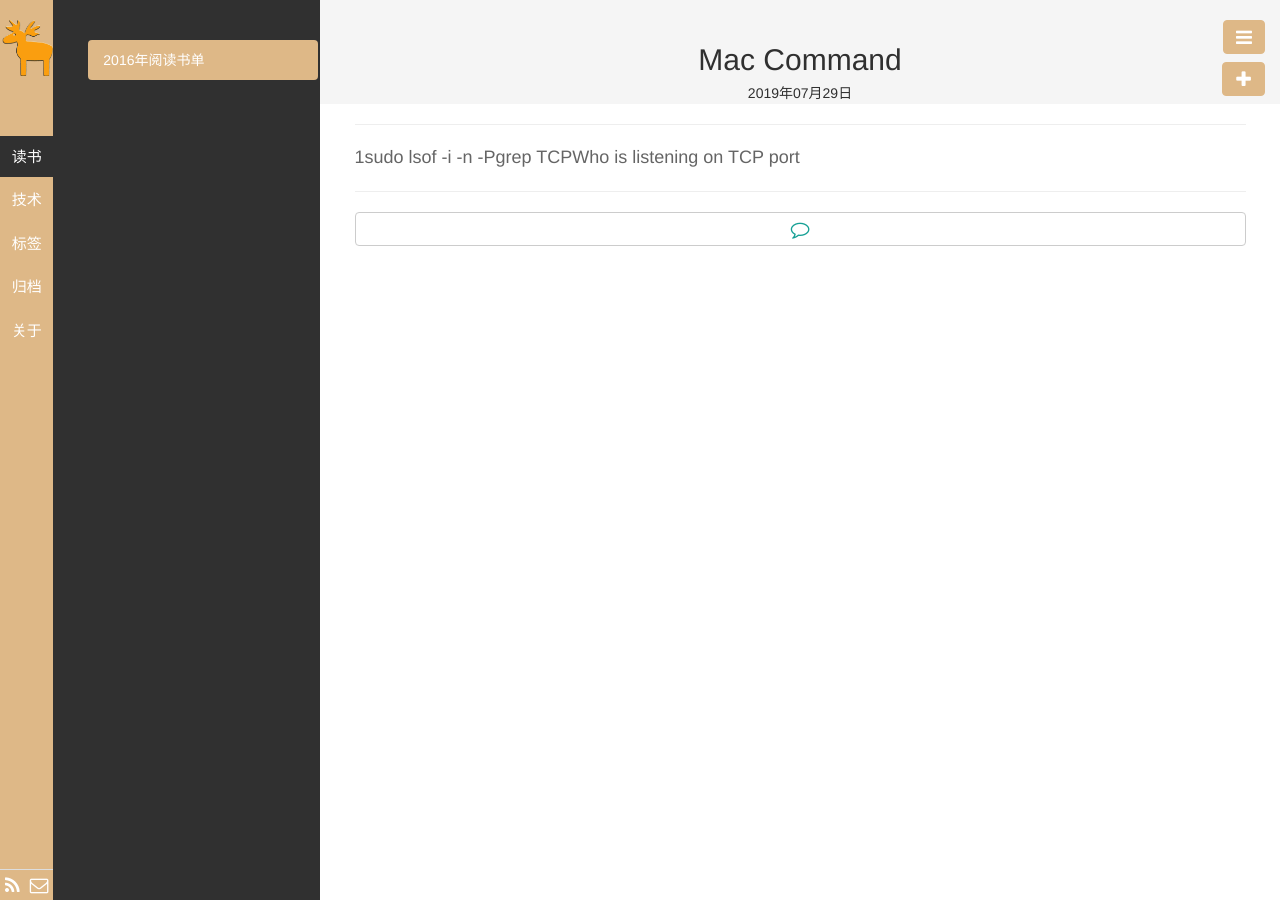
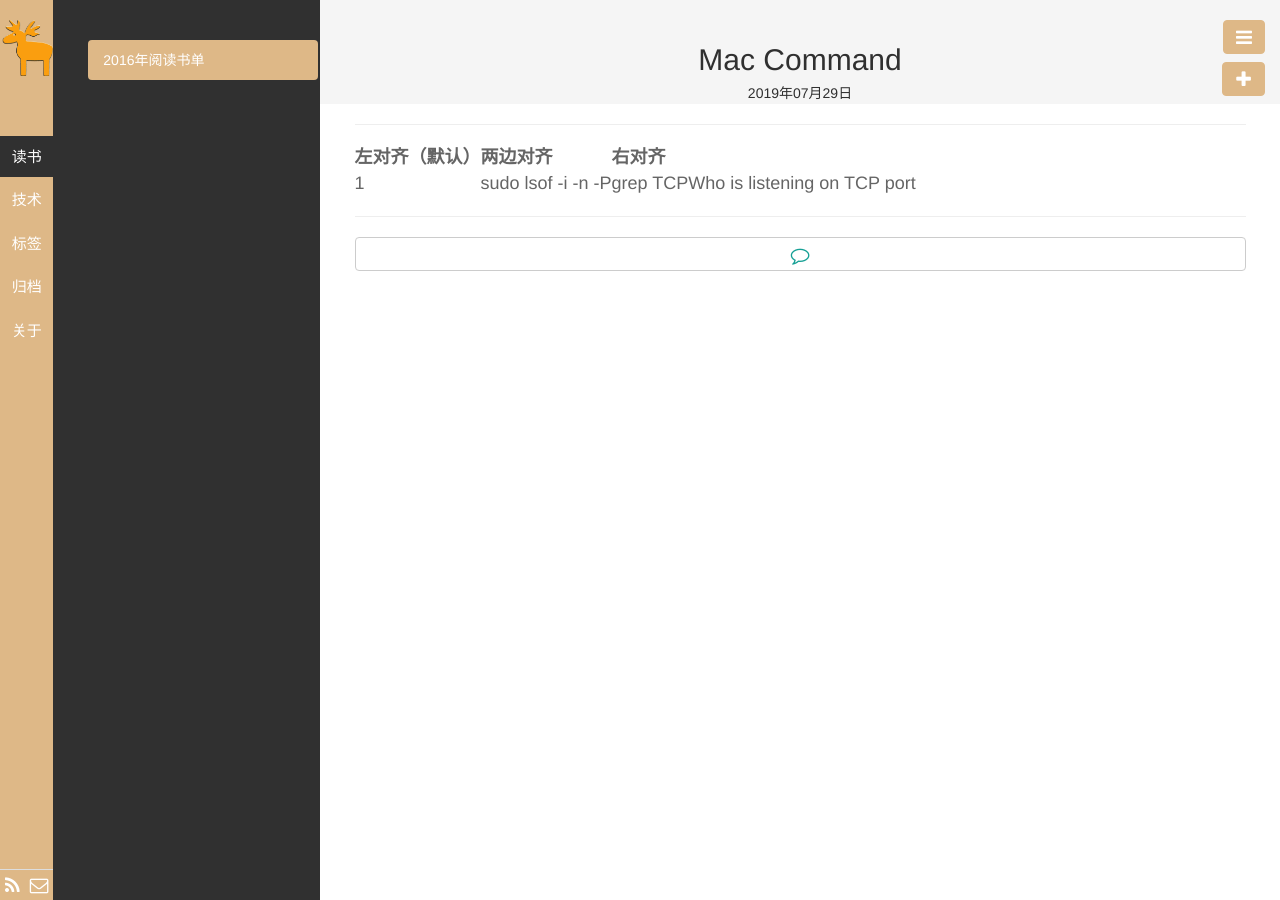
Before and after one commit to qhdwhy184/qhdwhy184.github.io, a Jekyll site: the page built from _posts/技术/2019-07-29-Mac Command.md, in a window 1280 px wide. Built offline with Jekyll 4.4.1, drawn with Linux system fonts in a browser that asks for light colours.

Commit message:
Update 2019-07-29-Mac Command.md

```diff
--- a/_posts/技术/2019-07-29-Mac Command.md
+++ b/_posts/技术/2019-07-29-Mac Command.md
@@ -9,5 +9,6 @@
 
 
 
-
+|左对齐（默认）|两边对齐|右对齐|
+|-------------|-------------| -----|
 | 1 | sudo lsof -i -n -P | grep TCP | Who is listening on TCP port |
```
